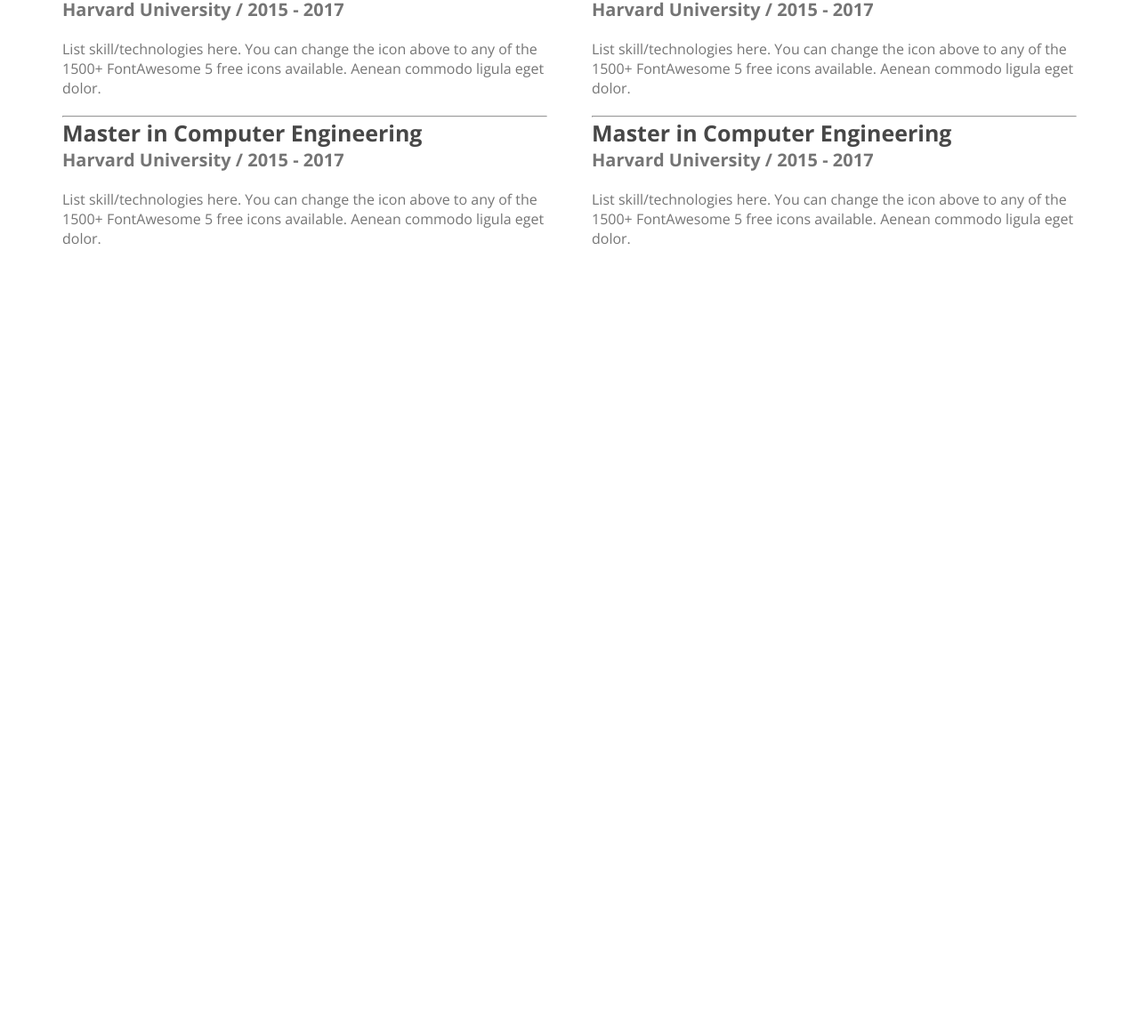
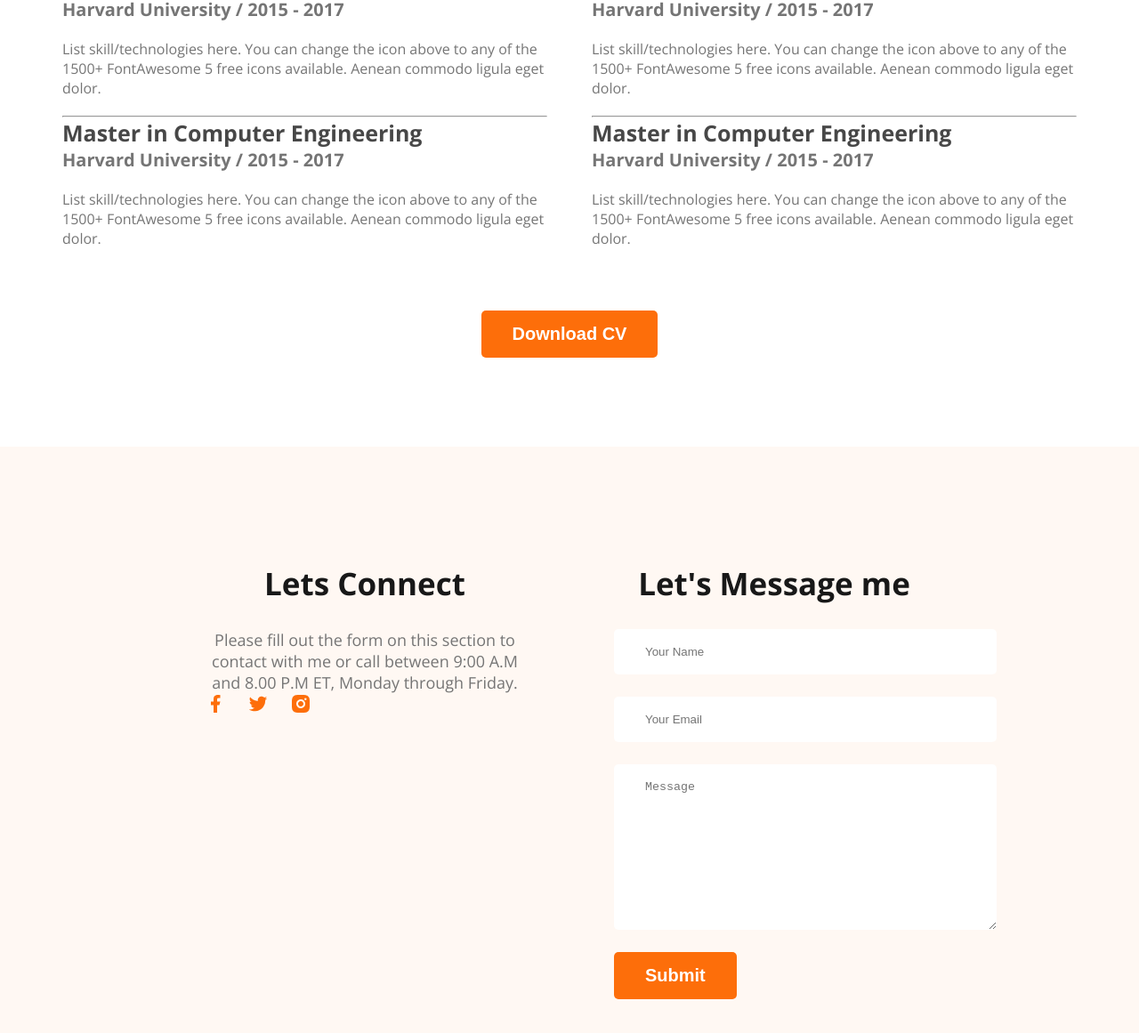
Before and after one commit to Sifat74/webdeveloper-portfoliio, a plain HTML site: page index.html in a window 1280 px wide. Shown: the part 2381-3542 px from the top of the page at 89% size. Before the commit the page ends 2680 px from the top, so only its background shows below. Drawn offline with nearby package versions, Linux system fonts and the light colour scheme.

Commit message:
complete footer

```diff
--- a/index.html
+++ b/index.html
@@ -168,10 +168,31 @@
                     </div>
                 </div>
             </div>
+            <div class="download-cv">
+                <button class="btn-primary">Download CV</button>
+            </div>
         </section>
     </main>
     <footer>
-
+        <div class="footer-column">
+            <h3 class="section-title">Lets Connect</h3>
+            <p class="section-description">Please fill out the form on this section to contact with me or call between
+                9:00 A.M and 8.00 P.M ET, Monday through Friday.</p>
+            <div class="social-links">
+                <a href=""><img src="images/icons/facebook.png" alt=""></a>
+                <a href=""><img src="images/icons/twitter.png" alt=""></a>
+                <a href=""><img src="images/icons/insta.png" alt=""></a>
+            </div>
+        </div>
+        <div class="footer-column">
+            <h3 class="section-title">Let's Message me</h3>
+            <form class="contact" action="">
+                <input type="text" placeholder="Your Name">
+                <input type="email" placeholder="Your Email">
+                <textarea placeholder="Message" name="" id="" cols="30" rows="10"></textarea>
+                <input class="btn-primary" type="submit" value="Submit">
+            </form>
+        </div>
     </footer>
 </body>
 
--- a/styles/style.css
+++ b/styles/style.css
@@ -192,3 +192,42 @@
     color: #757575;
     font-size: 20px;
 }
+
+.download-cv {
+    text-align: center;
+    margin-top: 50px;
+}
+
+/* Footer styles */
+footer {
+    display: flex;
+    gap: 100px;
+    background: #FFF8F3;
+    padding: 130px 230px;
+    margin-top: 100px;
+}
+
+.footer-column {
+    width: 50%;
+}
+
+.social-links a {
+    margin-right: 20px;
+}
+
+footer h3 {
+    margin-bottom: 28px;
+}
+
+.contact input[type="text"],
+.contact input[type="email"],
+textarea {
+    display: block;
+    margin-bottom: 25px;
+    padding: 18px 35px;
+    color: #757575;
+    background-color: #FFF;
+    border-radius: 5px;
+    border: 0;
+    width: 100%;
+}
```
